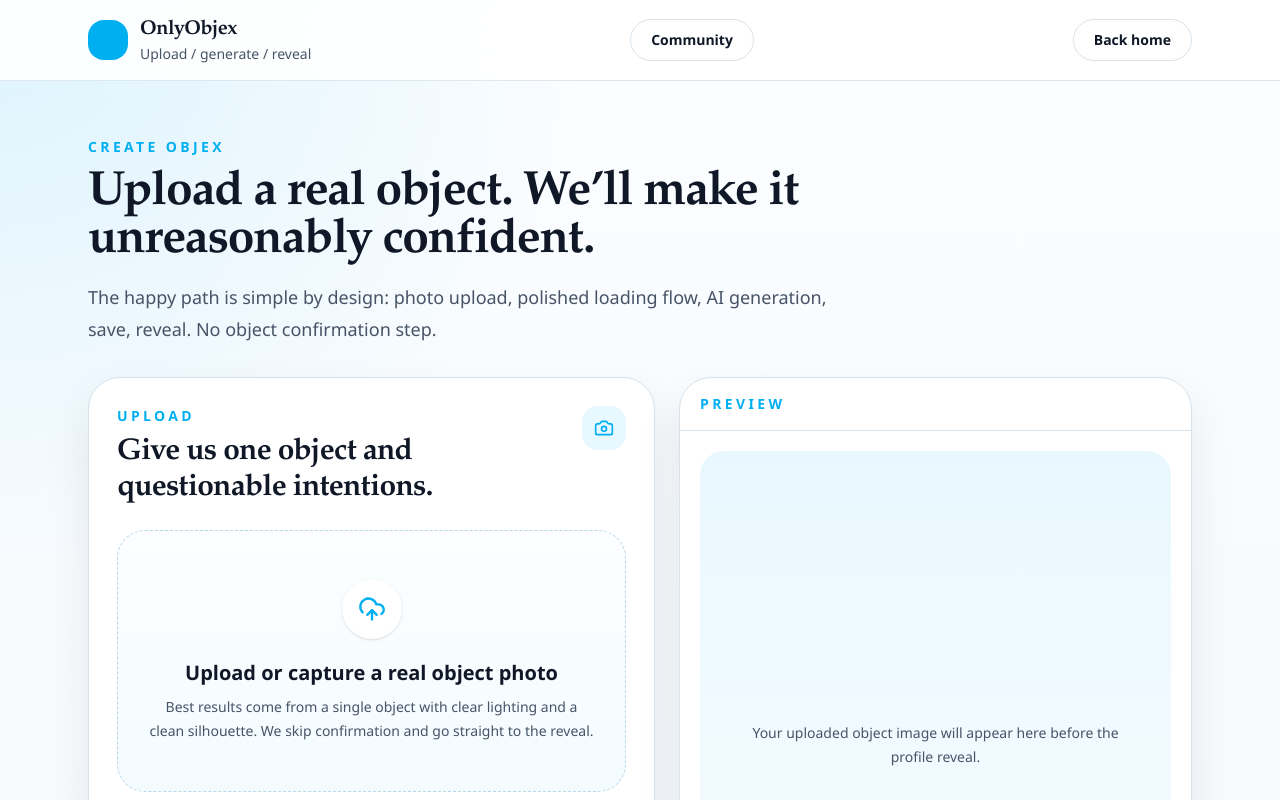
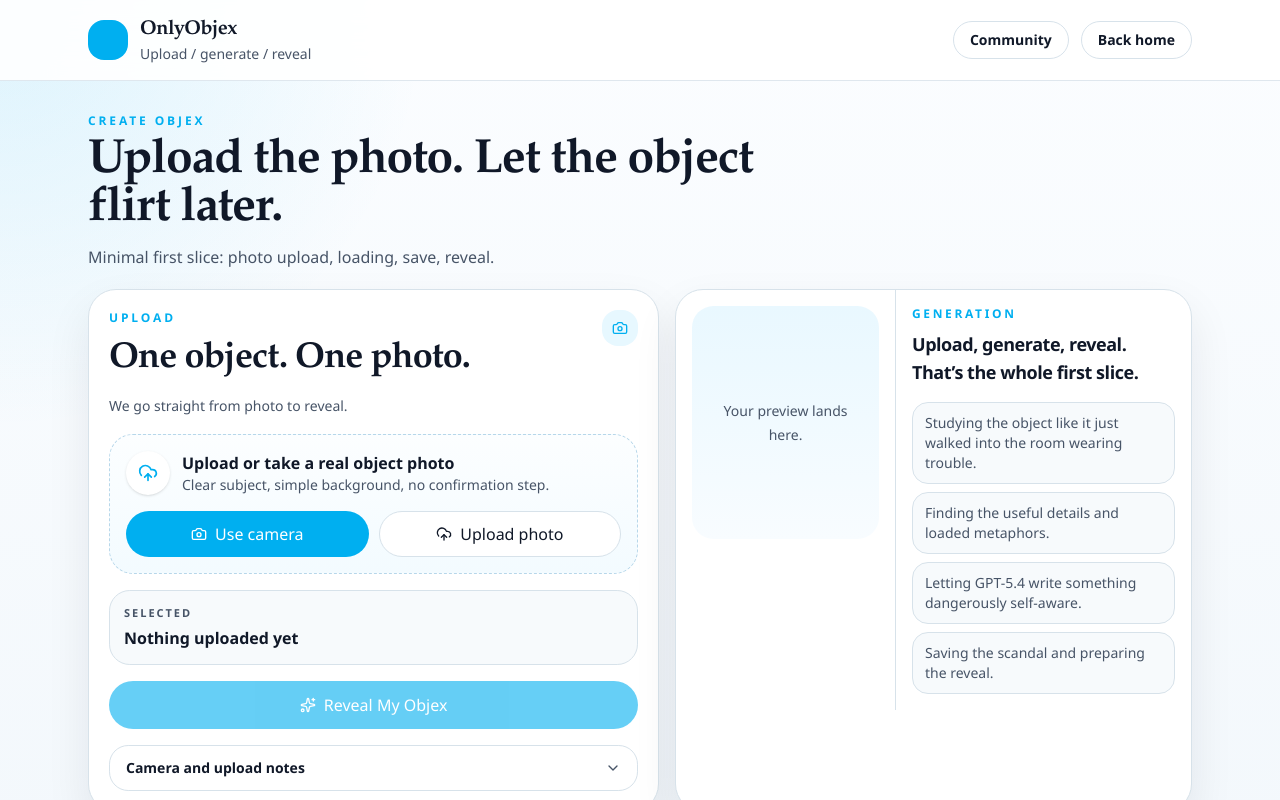
Before and after one commit to AniketRaj314/OnlyObjex, a Next.js app: page /create in a window 1280 px wide. Shown: the top 800 px of the page. Built offline with nearby package versions, Linux system fonts and the light colour scheme.

Commit message:
UI fixes + Camera fix

```diff
--- a/src/app/create/page.tsx
+++ b/src/app/create/page.tsx
@@ -17,32 +17,33 @@ export default function CreatePage() {
               </p>
             </div>
           </Link>
+          <div className="flex items-center gap-3">
             <Link
               href="/community"
-            className="rounded-full border border-[var(--color-border)] bg-white px-5 py-2.5 text-sm font-semibold text-[var(--color-text)]"
+              className="rounded-full border border-[var(--color-border)] bg-white px-4 py-2 text-sm font-semibold text-[var(--color-text)]"
             >
               Community
             </Link>
             <Link
               href="/"
-            className="rounded-full border border-[var(--color-border)] bg-white px-5 py-2.5 text-sm font-semibold text-[var(--color-text)]"
+              className="rounded-full border border-[var(--color-border)] bg-white px-4 py-2 text-sm font-semibold text-[var(--color-text)]"
             >
               Back home
             </Link>
           </div>
+        </div>
       </header>
 
-      <main className="mx-auto w-full max-w-6xl px-4 py-10 sm:px-6 lg:py-14">
-        <div className="mb-8 max-w-3xl">
-          <p className="text-sm font-semibold uppercase tracking-[0.24em] text-[var(--color-accent)]">
+      <main className="mx-auto w-full max-w-6xl px-4 py-6 sm:px-6 lg:py-8">
+        <div className="mb-5 max-w-2xl">
+          <p className="text-xs font-semibold uppercase tracking-[0.24em] text-[var(--color-accent)]">
             Create Objex
           </p>
-          <h1 className="mt-3 font-display text-5xl font-semibold tracking-tight">
-            Upload a real object. We’ll make it unreasonably confident.
+          <h1 className="mt-2 font-display text-4xl font-semibold tracking-tight sm:text-5xl">
+            Upload the photo. Let the object flirt later.
           </h1>
-          <p className="mt-4 text-lg leading-8 text-[var(--color-text-soft)]">
-            The happy path is simple by design: photo upload, polished loading
-            flow, AI generation, save, reveal. No object confirmation step.
+          <p className="mt-3 text-sm leading-6 text-[var(--color-text-soft)] sm:text-base">
+            Minimal first slice: photo upload, loading, save, reveal.
           </p>
         </div>
 
--- a/src/components/create/create-flow.tsx
+++ b/src/components/create/create-flow.tsx
@@ -2,24 +2,38 @@
 
 import { useEffect, useMemo, useRef, useState } from "react";
 import { useRouter } from "next/navigation";
-import { Camera, LoaderCircle, Sparkles, UploadCloud } from "lucide-react";
+import {
+  Camera,
+  CameraOff,
+  ChevronDown,
+  LoaderCircle,
+  Sparkles,
+  UploadCloud,
+  X,
+} from "lucide-react";
 
 const loadingStages = [
   "Studying the object like it just walked into the room wearing trouble.",
-  "Finding the useful details, dangerous angles, and suspiciously loaded metaphors.",
-  "Letting GPT-5.4 write a profile with zero shame and strong word choice.",
-  "Pressing the reveal powder, glossing the profile, and saving the scandal.",
+  "Finding the useful details and loaded metaphors.",
+  "Letting GPT-5.4 write something dangerously self-aware.",
+  "Saving the scandal and preparing the reveal.",
 ];
 
 export function CreateFlow() {
   const router = useRouter();
   const inputRef = useRef<HTMLInputElement>(null);
   const cameraInputRef = useRef<HTMLInputElement>(null);
+  const videoRef = useRef<HTMLVideoElement>(null);
+  const canvasRef = useRef<HTMLCanvasElement>(null);
+  const streamRef = useRef<MediaStream | null>(null);
   const [selectedFile, setSelectedFile] = useState<File | null>(null);
   const [previewUrl, setPreviewUrl] = useState<string | null>(null);
   const [isGenerating, setIsGenerating] = useState(false);
   const [stageIndex, setStageIndex] = useState(0);
   const [errorMessage, setErrorMessage] = useState<string | null>(null);
+  const [cameraError, setCameraError] = useState<string | null>(null);
+  const [isCameraOpen, setIsCameraOpen] = useState(false);
+  const [isCameraLoading, setIsCameraLoading] = useState(false);
 
   useEffect(() => {
     if (!isGenerating) {
@@ -28,7 +42,7 @@ export function CreateFlow() {
 
     const interval = window.setInterval(() => {
       setStageIndex((current) => (current + 1) % loadingStages.length);
-    }, 2100);
+    }, 1800);
 
     return () => window.clearInterval(interval);
   }, [isGenerating]);
@@ -47,7 +61,105 @@ export function CreateFlow() {
     };
   }, [selectedFile]);
 
+  useEffect(() => {
+    return () => {
+      stopCamera();
+    };
+  }, []);
+
   const stageLabel = useMemo(() => loadingStages[stageIndex], [stageIndex]);
+
+  function stopCamera() {
+    streamRef.current?.getTracks().forEach((track) => track.stop());
+    streamRef.current = null;
+  }
+
+  async function openCamera() {
+    setCameraError(null);
+
+    if (
+      typeof navigator === "undefined" ||
+      !navigator.mediaDevices ||
+      !navigator.mediaDevices.getUserMedia
+    ) {
+      cameraInputRef.current?.click();
+      return;
+    }
+
+    setIsCameraLoading(true);
+
+    try {
+      const stream = await navigator.mediaDevices.getUserMedia({
+        video: {
+          facingMode: { ideal: "environment" },
+        },
+        audio: false,
+      });
+
+      stopCamera();
+      streamRef.current = stream;
+      setIsCameraOpen(true);
+
+      requestAnimationFrame(() => {
+        if (videoRef.current) {
+          videoRef.current.srcObject = stream;
+          void videoRef.current.play().catch(() => undefined);
+        }
+      });
+    } catch {
+      cameraInputRef.current?.click();
+      setCameraError(
+        "Live camera access was unavailable here, so your browser may use the normal photo picker instead.",
+      );
+    } finally {
+      setIsCameraLoading(false);
+    }
+  }
+
+  async function capturePhoto() {
+    if (!videoRef.current || !canvasRef.current) {
+      return;
+    }
+
+    const video = videoRef.current;
+    const canvas = canvasRef.current;
+    const width = video.videoWidth || 1280;
+    const height = video.videoHeight || 960;
+    canvas.width = width;
+    canvas.height = height;
+
+    const context = canvas.getContext("2d");
+
+    if (!context) {
+      setCameraError("Could not capture the current frame.");
+      return;
+    }
+
+    context.drawImage(video, 0, 0, width, height);
+
+    const blob = await new Promise<Blob | null>((resolve) => {
+      canvas.toBlob(resolve, "image/jpeg", 0.92);
+    });
+
+    if (!blob) {
+      setCameraError("Camera capture failed. Try again.");
+      return;
+    }
+
+    const file = new File([blob], `onlyobjex-camera-${Date.now()}.jpg`, {
+      type: "image/jpeg",
+    });
+
+    setSelectedFile(file);
+    setErrorMessage(null);
+    setIsCameraOpen(false);
+    stopCamera();
+  }
+
+  function closeCamera() {
+    setIsCameraOpen(false);
+    stopCamera();
+  }
 
   async function handleSubmit(event: React.FormEvent<HTMLFormElement>) {
     event.preventDefault();
@@ -88,60 +200,66 @@ export function CreateFlow() {
   }
 
   return (
-    <div className="grid gap-6 lg:grid-cols-[1.05fr_0.95fr]">
+    <>
+      <div className="grid gap-4 lg:grid-cols-[1.05fr_0.95fr]">
         <form
           onSubmit={handleSubmit}
-        className="soft-shadow rounded-[2rem] border border-[var(--color-border)] bg-white p-5 sm:p-7"
+          className="soft-shadow rounded-[1.75rem] border border-[var(--color-border)] bg-white p-4 sm:p-5"
         >
-        <div className="mb-6 flex items-start justify-between gap-4">
+          <div className="mb-4 flex items-start justify-between gap-4">
             <div>
-            <p className="text-sm font-semibold uppercase tracking-[0.24em] text-[var(--color-accent)]">
+              <p className="text-xs font-semibold uppercase tracking-[0.24em] text-[var(--color-accent)]">
                 Upload
               </p>
-            <h2 className="mt-2 font-display text-3xl font-semibold tracking-tight">
-              Give us one object and questionable intentions.
+              <h2 className="mt-1.5 font-display text-[2rem] font-semibold tracking-tight sm:text-[2.25rem]">
+                One object. One photo.
               </h2>
+              <p className="mt-2 text-sm leading-6 text-[var(--color-text-soft)]">
+                We go straight from photo to reveal.
+              </p>
             </div>
-          <div className="rounded-2xl bg-[var(--color-accent-soft)] p-3 text-[var(--color-accent)]">
-            <Camera className="h-5 w-5" />
+            <div className="rounded-2xl bg-[var(--color-accent-soft)] p-2.5 text-[var(--color-accent)]">
+              <Camera className="h-4 w-4" />
             </div>
           </div>
 
+          <div className="rounded-[1.5rem] border border-dashed border-[var(--color-border-strong)] bg-[linear-gradient(180deg,#fcfeff,#f3fbff)] p-4">
+            <div className="flex items-center gap-3">
+              <div className="rounded-full bg-white p-3 text-[var(--color-accent)] shadow-sm">
+                <UploadCloud className="h-5 w-5" />
+              </div>
+              <div>
+                <p className="text-base font-semibold text-[var(--color-text)]">
+                  Upload or take a real object photo
+                </p>
+                <p className="text-sm text-[var(--color-text-soft)]">
+                  Clear subject, simple background, no confirmation step.
+                </p>
+              </div>
+            </div>
+
+            <div className="mt-4 grid gap-2.5 sm:grid-cols-2">
               <button
                 type="button"
-          onClick={() => inputRef.current?.click()}
-          className="group flex w-full flex-col items-center justify-center rounded-[1.75rem] border border-dashed border-[var(--color-border-strong)] bg-[linear-gradient(180deg,#fcfeff,#f3fbff)] px-6 py-12 text-center transition hover:border-[var(--color-accent)]"
+                onClick={openCamera}
+                className="inline-flex items-center justify-center gap-2 rounded-full bg-[var(--color-accent)] px-4 py-2.5 text-sm font-semibold text-white transition hover:bg-[var(--color-accent-strong)]"
               >
-          <div className="mb-5 rounded-full bg-white p-4 text-[var(--color-accent)] shadow-sm">
-            <UploadCloud className="h-7 w-7" />
-          </div>
-          <p className="text-xl font-semibold text-[var(--color-text)]">
-            Upload or capture a real object photo
-          </p>
-          <p className="mt-2 max-w-md text-sm leading-6 text-[var(--color-text-soft)]">
-            Best results come from a single object with clear lighting and a
-            clean silhouette. We skip confirmation and go straight to the
-            reveal.
-          </p>
-        </button>
-
-        <div className="mt-4 grid gap-3 sm:grid-cols-2">
-          <button
-            type="button"
-            onClick={() => cameraInputRef.current?.click()}
-            className="inline-flex items-center justify-center gap-2 rounded-full bg-[var(--color-accent)] px-5 py-3 text-sm font-semibold text-white transition hover:bg-[var(--color-accent-strong)]"
-          >
+                {isCameraLoading ? (
+                  <LoaderCircle className="h-4 w-4 animate-spin" />
+                ) : (
                   <Camera className="h-4 w-4" />
-            Take photo
+                )}
+                Use camera
               </button>
               <button
                 type="button"
                 onClick={() => inputRef.current?.click()}
-            className="inline-flex items-center justify-center gap-2 rounded-full border border-[var(--color-border)] bg-white px-5 py-3 text-sm font-semibold text-[var(--color-text)] transition hover:border-[var(--color-accent)] hover:text-[var(--color-accent)]"
+                className="inline-flex items-center justify-center gap-2 rounded-full border border-[var(--color-border)] bg-white px-4 py-2.5 text-sm font-semibold text-[var(--color-text)] transition hover:border-[var(--color-accent)] hover:text-[var(--color-accent)]"
               >
                 <UploadCloud className="h-4 w-4" />
-            Choose from library
+                Upload photo
               </button>
+            </div>
           </div>
 
           <input
@@ -169,18 +287,18 @@ export function CreateFlow() {
             className="hidden"
           />
 
-        <div className="mt-5 rounded-[1.5rem] border border-[var(--color-border)] bg-[var(--color-surface-muted)] p-4">
+          <div className="mt-4 rounded-[1.3rem] border border-[var(--color-border)] bg-[var(--color-surface-muted)] p-3.5">
             <div className="flex items-start justify-between gap-4">
               <div>
-              <p className="text-sm font-medium text-[var(--color-text-soft)]">
-                Selected photo
+                <p className="text-[11px] font-semibold uppercase tracking-[0.18em] text-[var(--color-text-soft)]">
+                  Selected
                 </p>
-              <p className="mt-1 text-base font-semibold text-[var(--color-text)]">
+                <p className="mt-1 text-sm font-semibold text-[var(--color-text)] sm:text-base">
                   {selectedFile ? selectedFile.name : "Nothing uploaded yet"}
                 </p>
               </div>
               {selectedFile ? (
-              <span className="rounded-full bg-white px-3 py-1 text-xs font-semibold uppercase tracking-[0.18em] text-[var(--color-accent)]">
+                <span className="rounded-full bg-white px-3 py-1 text-[11px] font-semibold uppercase tracking-[0.18em] text-[var(--color-accent)]">
                   Ready
                 </span>
               ) : null}
@@ -193,10 +311,16 @@ export function CreateFlow() {
             </div>
           ) : null}
 
+          {cameraError ? (
+            <div className="mt-4 rounded-2xl border border-amber-200 bg-amber-50 px-4 py-3 text-sm text-amber-700">
+              {cameraError}
+            </div>
+          ) : null}
+
           <button
             type="submit"
             disabled={!selectedFile || isGenerating}
-          className="mt-6 inline-flex w-full items-center justify-center gap-2 rounded-full bg-[var(--color-accent)] px-6 py-3.5 text-base font-semibold text-white transition hover:bg-[var(--color-accent-strong)] disabled:cursor-not-allowed disabled:opacity-60"
+            className="mt-4 inline-flex w-full items-center justify-center gap-2 rounded-full bg-[var(--color-accent)] px-5 py-3 text-sm font-semibold text-white transition hover:bg-[var(--color-accent-strong)] disabled:cursor-not-allowed disabled:opacity-60 sm:text-base"
           >
             {isGenerating ? (
               <>
@@ -210,20 +334,22 @@ export function CreateFlow() {
               </>
             )}
           </button>
-        <p className="mt-3 text-sm leading-6 text-[var(--color-text-soft)]">
-          On supported phones, <span className="font-semibold text-[var(--color-text)]">Take photo</span> prompts the browser to open the device camera directly. Otherwise the browser will fall back to its standard photo picker.
-        </p>
+
+          <details className="mt-4 rounded-[1.2rem] border border-[var(--color-border)] bg-white">
+            <summary className="flex cursor-pointer list-none items-center justify-between px-4 py-3 text-sm font-semibold text-[var(--color-text)]">
+              Camera and upload notes
+              <ChevronDown className="h-4 w-4 text-[var(--color-text-soft)]" />
+            </summary>
+            <div className="border-t border-[var(--color-border)] px-4 py-3 text-sm leading-6 text-[var(--color-text-soft)]">
+              On phones, <span className="font-semibold text-[var(--color-text)]">Use camera</span> can open the device camera directly. On laptops, OnlyObjex now tries live browser camera access first and falls back to the standard picker only if the browser blocks or lacks camera support.
+            </div>
+          </details>
         </form>
 
-      <div className="space-y-6">
-        <div className="soft-shadow overflow-hidden rounded-[2rem] border border-[var(--color-border)] bg-white">
-          <div className="border-b border-[var(--color-border)] px-5 py-4">
-            <p className="text-sm font-semibold uppercase tracking-[0.24em] text-[var(--color-accent)]">
-              Preview
-            </p>
-          </div>
-          <div className="p-5">
-            <div className="relative aspect-[4/5] overflow-hidden rounded-[1.5rem] bg-[linear-gradient(180deg,#e9f8ff,#f8fcff)]">
+        <div className="soft-shadow overflow-hidden rounded-[1.75rem] border border-[var(--color-border)] bg-white">
+          <div className="grid gap-0 md:grid-cols-[0.85fr_1.15fr]">
+            <div className="p-4">
+              <div className="relative aspect-[4/5] overflow-hidden rounded-[1.35rem] bg-[linear-gradient(180deg,#e9f8ff,#f8fcff)]">
                 {previewUrl ? (
                   // eslint-disable-next-line @next/next/no-img-element
                   <img
@@ -232,19 +358,23 @@ export function CreateFlow() {
                     className="h-full w-full object-cover"
                   />
                 ) : (
-                <div className="flex h-full items-center justify-center px-8 text-center text-sm leading-6 text-[var(--color-text-soft)]">
-                  Your uploaded object image will appear here before the profile reveal.
+                  <div className="flex h-full items-center justify-center px-6 text-center text-sm leading-6 text-[var(--color-text-soft)]">
+                    Your preview lands here.
                   </div>
                 )}
               </div>
             </div>
-        </div>
 
-        <div className="soft-shadow rounded-[2rem] border border-[var(--color-border)] bg-white p-5">
-          <p className="text-sm font-semibold uppercase tracking-[0.24em] text-[var(--color-accent)]">
-            Generation Flow
+            <div className="border-t border-[var(--color-border)] p-4 md:border-l md:border-t-0">
+              <p className="text-xs font-semibold uppercase tracking-[0.22em] text-[var(--color-accent)]">
+                Generation
               </p>
-          <div className="mt-4 space-y-3">
+              <p className="mt-2 text-lg font-semibold tracking-tight text-[var(--color-text)]">
+                {isGenerating
+                  ? stageLabel
+                  : "Upload, generate, reveal. That’s the whole first slice."}
+              </p>
+              <div className="mt-4 grid gap-2">
                 {loadingStages.map((stage, index) => {
                   const active = isGenerating && index === stageIndex;
                   const complete = isGenerating && index < stageIndex;
@@ -252,33 +382,78 @@ export function CreateFlow() {
                   return (
                     <div
                       key={stage}
-                  className={`rounded-[1.3rem] border px-4 py-3 transition ${
+                      className={`rounded-[1rem] border px-3 py-2.5 text-sm transition ${
                         active
-                      ? "border-[var(--color-accent)] bg-[var(--color-accent-soft)]"
+                          ? "border-[var(--color-accent)] bg-[var(--color-accent-soft)] text-[var(--color-text)]"
                           : complete
-                        ? "border-emerald-200 bg-emerald-50"
-                        : "border-[var(--color-border)] bg-[var(--color-surface-muted)]"
+                            ? "border-emerald-200 bg-emerald-50 text-emerald-800"
+                            : "border-[var(--color-border)] bg-[var(--color-surface-muted)] text-[var(--color-text-soft)]"
                       }`}
                     >
-                  <p className="text-sm font-medium text-[var(--color-text)]">
                       {stage}
-                  </p>
                     </div>
                   );
                 })}
               </div>
-          <div className="mt-5 rounded-[1.5rem] border border-[var(--color-border)] bg-[linear-gradient(135deg,#ffffff,#f5fbff)] p-4">
-            <p className="text-sm font-medium text-[var(--color-text-soft)]">
-              Live status
-            </p>
-            <p className="mt-2 text-base font-semibold text-[var(--color-text)]">
-              {isGenerating
-                ? stageLabel
-                : "We’ll identify the object, generate the profile, save it, and route you straight to reveal."}
-            </p>
             </div>
           </div>
         </div>
       </div>
+
+      {isCameraOpen ? (
+        <div className="fixed inset-0 z-50 flex items-center justify-center bg-slate-950/70 p-4">
+          <div className="w-full max-w-3xl rounded-[1.75rem] border border-white/10 bg-slate-950 p-4 text-white shadow-2xl">
+            <div className="mb-3 flex items-center justify-between">
+              <div>
+                <p className="text-xs font-semibold uppercase tracking-[0.22em] text-cyan-300">
+                  Camera Capture
+                </p>
+                <p className="mt-1 text-sm text-slate-300">
+                  Frame one object clearly, then capture.
+                </p>
+              </div>
+              <button
+                type="button"
+                onClick={closeCamera}
+                className="rounded-full border border-white/15 p-2 text-slate-300 transition hover:text-white"
+              >
+                <X className="h-4 w-4" />
+              </button>
+            </div>
+
+            <div className="overflow-hidden rounded-[1.4rem] bg-black">
+              <video
+                ref={videoRef}
+                autoPlay
+                playsInline
+                muted
+                className="aspect-video w-full object-cover"
+              />
+            </div>
+
+            <div className="mt-4 flex flex-col gap-2.5 sm:flex-row">
+              <button
+                type="button"
+                onClick={capturePhoto}
+                className="inline-flex items-center justify-center gap-2 rounded-full bg-[var(--color-accent)] px-5 py-3 text-sm font-semibold text-white transition hover:bg-[var(--color-accent-strong)]"
+              >
+                <Camera className="h-4 w-4" />
+                Capture photo
+              </button>
+              <button
+                type="button"
+                onClick={closeCamera}
+                className="inline-flex items-center justify-center gap-2 rounded-full border border-white/15 px-5 py-3 text-sm font-semibold text-slate-200 transition hover:border-white/30"
+              >
+                <CameraOff className="h-4 w-4" />
+                Cancel
+              </button>
+            </div>
+
+            <canvas ref={canvasRef} className="hidden" />
+          </div>
+        </div>
+      ) : null}
+    </>
   );
 }
```
Also changed, not shown: src/app/objex/[id]/page.tsx (+122 -80 lines). Lines whose indentation alone changed are shown as unchanged.
